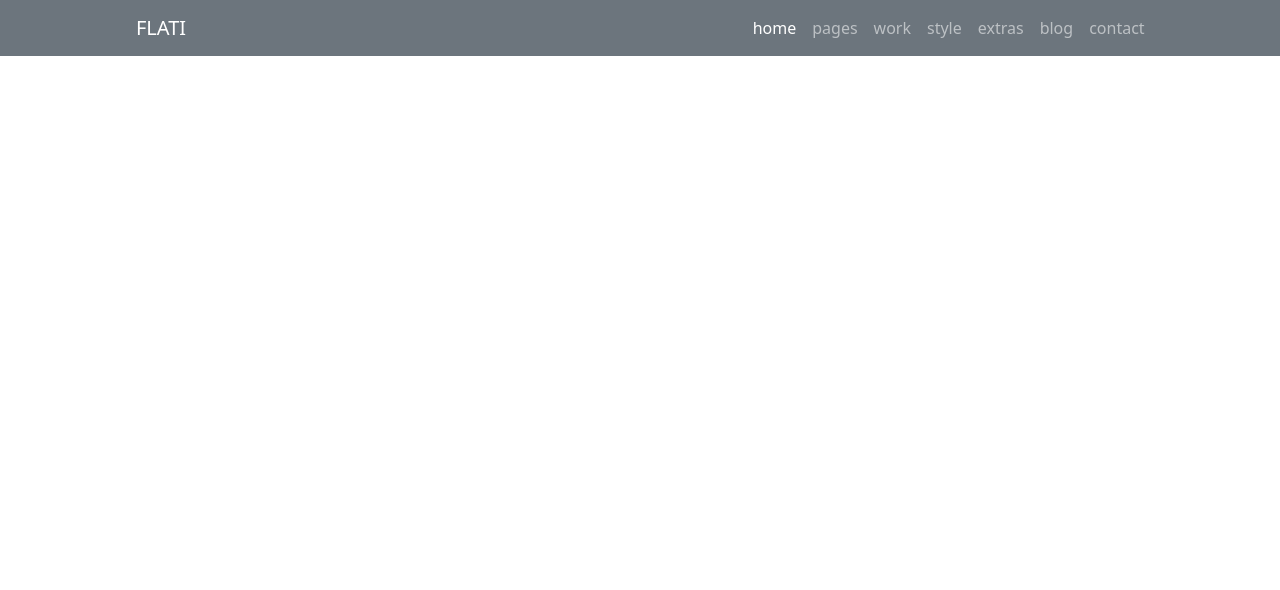
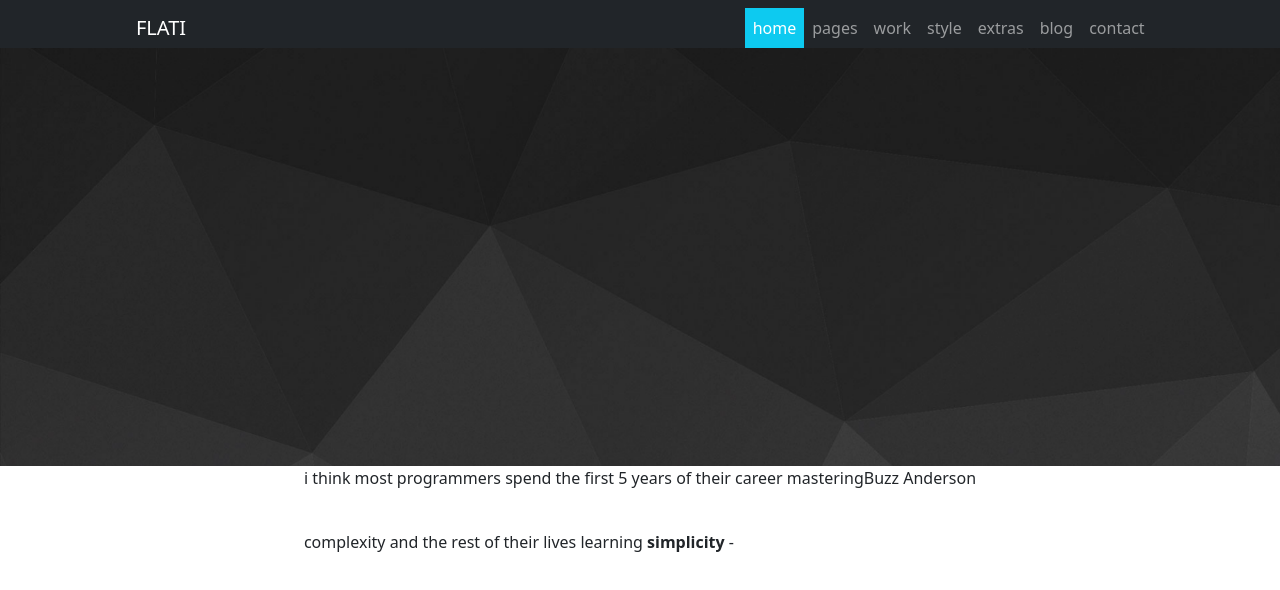
Before and after one commit to d8gaut/flati_bootstrap, a website: page index.html in a window 1280 px wide. Drawn offline with nearby package versions, Linux system fonts and the light colour scheme.

Commit message:
banniere

```diff
--- a/index.html
+++ b/index.html
@@ -14,8 +14,9 @@
         <link rel="stylesheet" href="./public/css/style.css">
     </head>
     <body>
+
         <!-- navbar -->
-        <nav class="navbar navbar-expand-lg navbar-dark bg-secondary">
+        <nav class="navbar navbar-expand-lg navbar-dark bg-dark pb-0">
             <div class="container-fluid">
                 <div class="col-3 d-flex justify-content-center">
                         <a class="navbar-brand text-uppercase" href="#">flati</a>
@@ -23,10 +24,10 @@
                         <span class="navbar-toggler-icon"></span>
                     </button>
                 </div>
-                <div class="col-5 d-flex justify-content-around">
+                <div class="col-5 d-flex justify-content-around p-0">
                     <div class="collapse navbar-collapse" id="navbarNavAltMarkup">
-                    <div class="navbar-nav">
-                        <a class="nav-link active" href="#">home</a>
+                    <div class="navbar-nav d-flex align-items-end">
+                        <a class="nav-link active bg-info" href="#">home</a>
                         <a class="nav-link" href="#">pages</a>
                         <a class="nav-link" href="#">work</a>
                         <a class="nav-link" href="#">style</a>
@@ -37,7 +38,26 @@
                     </div>
                 </div>
             </div>
-          </nav>
+        </nav>
+
+        <!-- bannière -->
+        <img src="./public/img/bg-header.png" class="img-fluid" alt="bannière">
+
+        <!-- citation -->
+        <div class="container d-flex justify-content-center">
+            <div class="row">
+                <div class="col">
+                    <p> i think most <span class="program"> programmers</span> spend the first 5 years of their career mastering</p>
+                    <br>
+                    <p> <span class="complexity">complexity</span>  and the rest of their lives learning <strong>simplicity</strong> -</p>
+                </div>
+            </div>
+            <div class="row d-block">
+                <div class="col">
+                    <p> Buzz Anderson </p>
+                </div>
+            </div>
+        </div>
 
         <!--Script JS & Jquery-->
         <script src="https://code.jquery.com/jquery-3.5.1.slim.min.js" integrity="sha384-DfXdz2htPH0lsSSs5nCTpuj/zy4C+OGpamoFVy38MVBnE+IbbVYUew+OrCXaRkfj" crossorigin="anonymous"></script>
```
